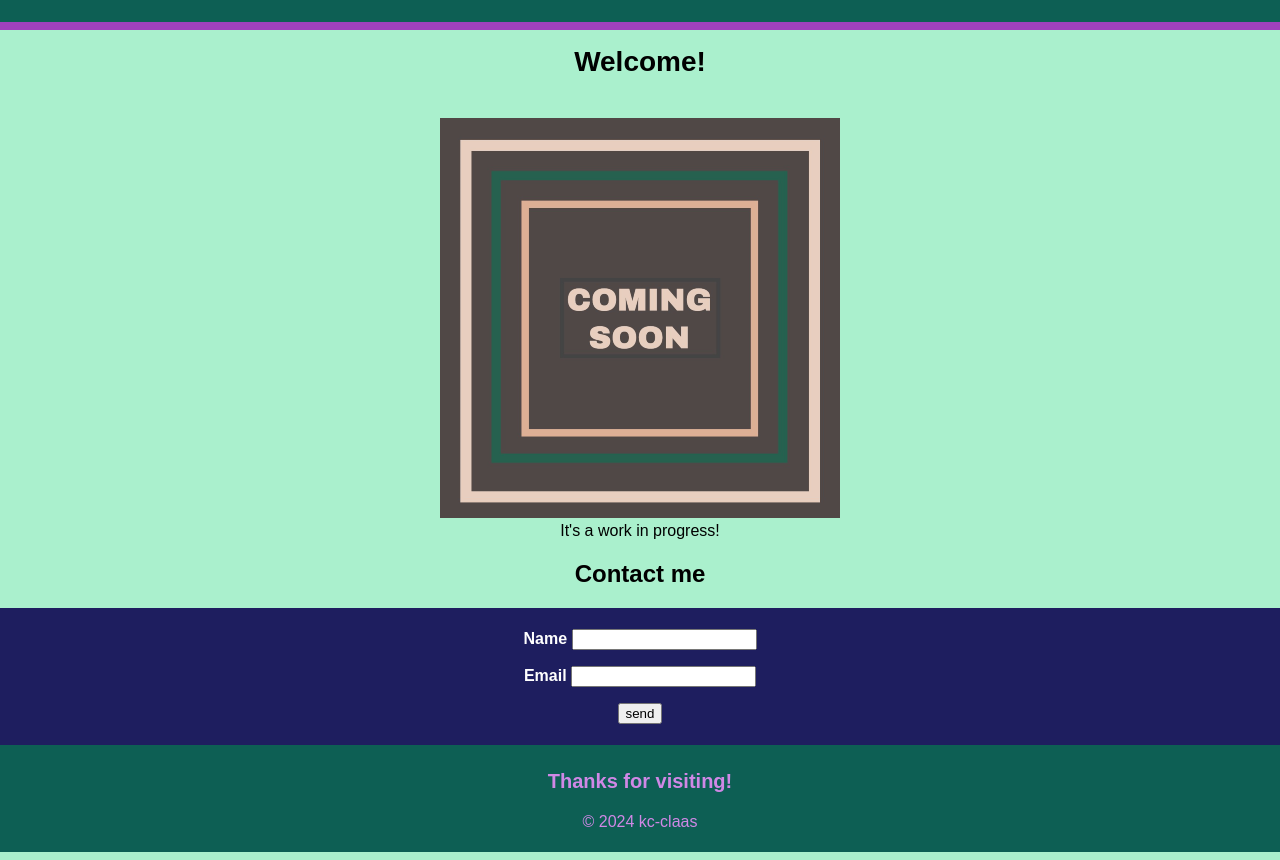
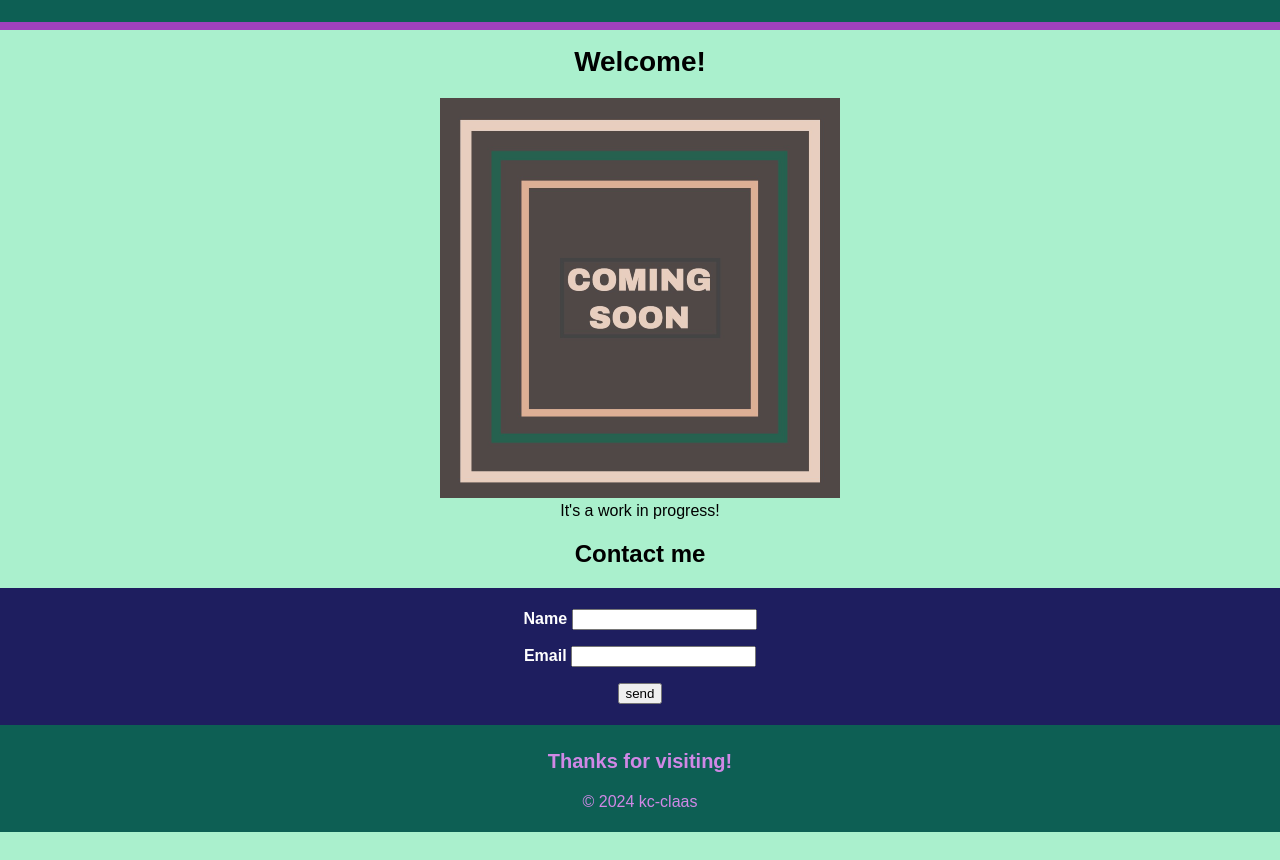
Before and after one commit to kc-claas/landing-page-miniproject, a plain HTML site: page index.html in a window 1280 px wide. Shown: the part 54-914 px from the top of the page. Drawn offline with Linux system fonts and the light colour scheme.

```diff
--- a/assets/style.css
+++ b/assets/style.css
@@ -27,7 +27,7 @@ a{color:rgb(208, 136, 230); font-weight: bolder; margin-right:10px;}
 
 h1{margin-top:100px;}
 
-figure {margin-top: 40px;}
+figure {margin-top: 20px;}
 
 form {background-color: rgb(30, 30, 95); font-weight: bold; color:white; padding:5px;}
 
```
